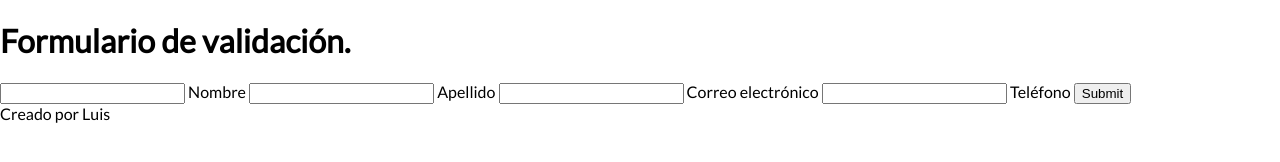
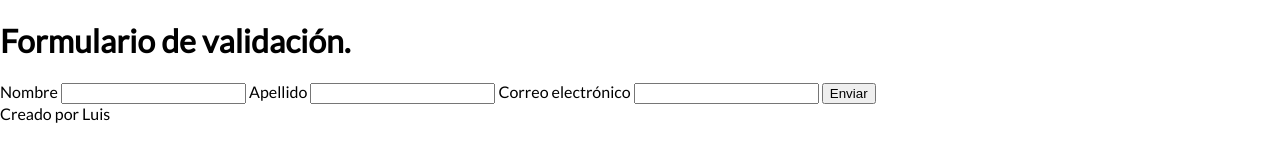
Before and after one commit to Ligotti/Formulario, a plain HTML site: page Index.html in a window 1280 px wide. Drawn offline with Linux system fonts and the light colour scheme.

Commit message:
se corrigio el HTML

```diff
--- a/Css/estilos.css
+++ b/Css/estilos.css
@@ -4,6 +4,8 @@
 }
 
 body{
+    display: flex;
+    flex-direction: column;
     margin: 0;
     font-family: 'Lato';
 }
--- a/Index.html
+++ b/Index.html
@@ -1,5 +1,5 @@
 <!DOCTYPE html>
-<html lang="en">
+<html lang="es">
 <head>
     <meta charset="UTF-8">
     <meta http-equiv="X-UA-Compatible" content="IE=edge">
@@ -9,21 +9,30 @@
 </head>
 
 <header>
-    <h1>Formulario de validación.</h1>
+   <div></div>
 </header>
 
 <body>
-    <form action="" class="formulario">
-       <input type="text" class="formulario__input">
-       <label for="" class="formulario__label">Nombre</label>
-       <input type="text" class="formulario__input">
-       <label for="" class="formulario__label">Apellido</label>
-       <input type="email" class="formulario__input">
-       <label for="" class="formulario__label">Correo electrónico</label>
-       <input type="text" class="formulario__input">
-       <label for="" class="formulario__label">Teléfono</label>
-       <input type="submit" class="formulario__submit">
-    </form>
+    <div class="form-content">
+
+        <form>
+
+            <h1>Formulario de validación.</h1>
+
+            <label for="nombre"> Nombre </label>
+            <input type="text" name="nombre" id="nombre">
+
+            <label for="apellido"> Apellido </label>
+            <input type="text" name="apellido" id="apellido">
+
+            <label for="email"> Correo electrónico </label>
+            <input type="email" name="email" id="email">
+
+            <input class="btn" type="submit" value="Enviar">
+
+        </form>
+
+    </div>
 </body>
 
 <footer>
```
Also changed, not shown: JavaScript/form.js (added, +11 -0 lines).
